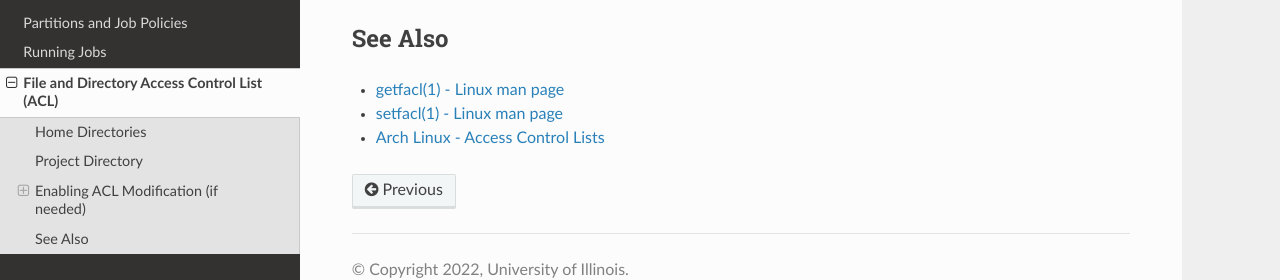
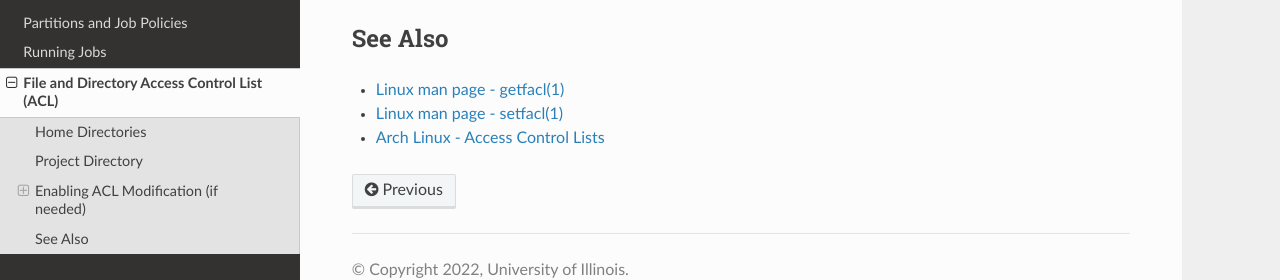
Before and after one commit to ncsa/hydro_documentation, a Sphinx documentation site: the page built from docs/source/user-guide/acl.rst, in a window 1280 px wide and 900 px high, scrolled down 2137 px. Shown: the part 562-842 px from the top of the window. Built offline with Sphinx 7.4.7 and the Read the Docs theme 2.0.0, drawn with Linux system fonts in a browser that asks for light colours.

Commit message:
Update acl.rst minor editorial

```diff
--- a/docs/source/user-guide/acl.rst
+++ b/docs/source/user-guide/acl.rst
@@ -132,8 +132,8 @@ Note that the permissions for the parent directory need to allow for "o+x" as me
 See Also
 --------
 
-- `getfacl(1) - Linux man page <https://linux.die.net/man/1/getfacl>`_
+- `Linux man page - getfacl(1) <https://linux.die.net/man/1/getfacl>`_
 
-- `setfacl(1) - Linux man page <https://linux.die.net/man/1/setfacl>`_
+- `Linux man page - setfacl(1) <https://linux.die.net/man/1/setfacl>`_
 
 - `Arch Linux - Access Control Lists <https://wiki.archlinux.org/index.php/Access_Control_Lists>`_
```
